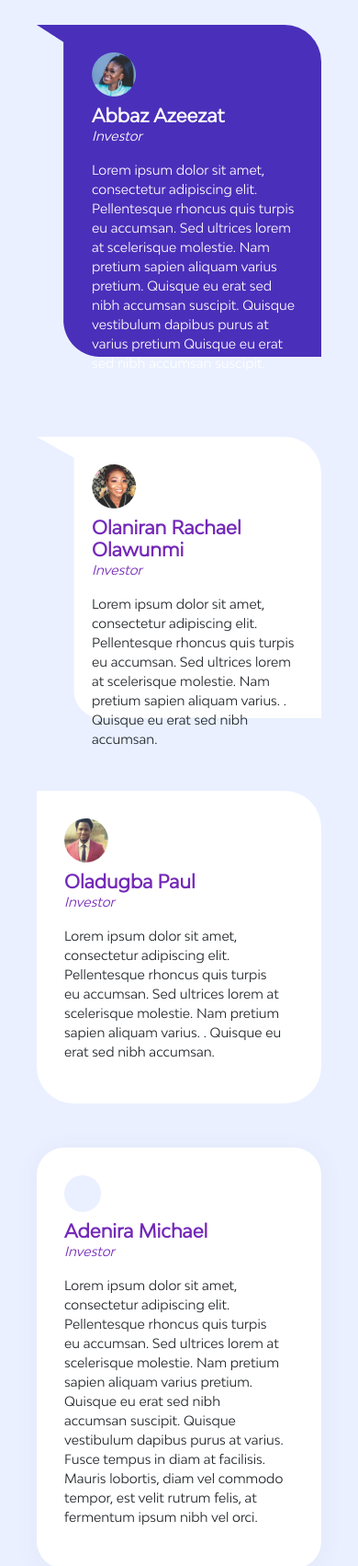
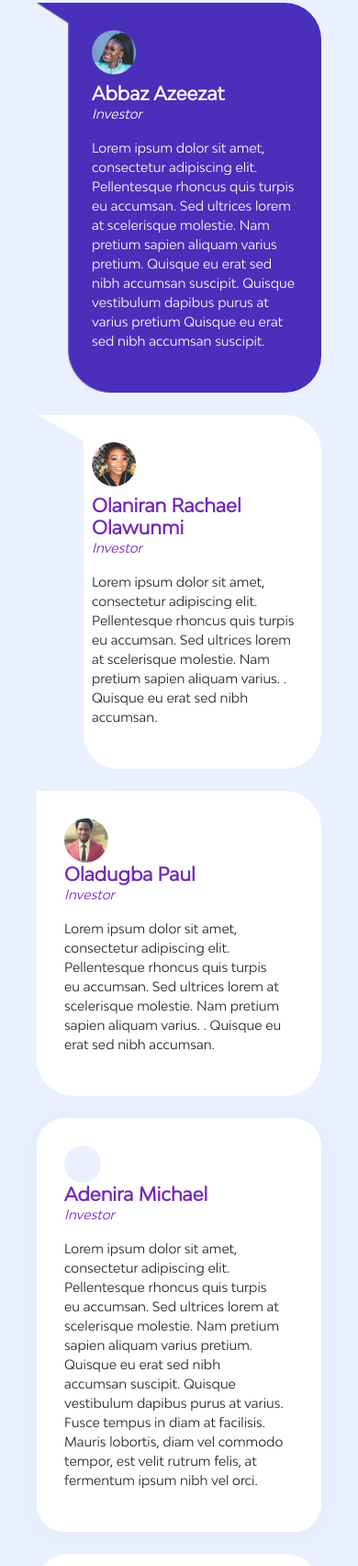
Before and after one commit to Oluwashina/PurpleGold, a plain HTML site: page index.html in a window 390 px wide. Shown: the part 5636-7339 px from the top of the page at 92% size. Drawn offline with nearby package versions, Linux system fonts and the light colour scheme.

Commit message:
mobile page for homepage modified

```diff
--- a/index.html
+++ b/index.html
@@ -318,11 +318,11 @@
                 <h2 class="testimonials-head">Testimonials</h2>
             </div>
             <!-- testimonials design layout -->
-            <div class="row mt-5">
+            <div class="row mt-lg-5 mt-4">
                 <!-- first column -->
                 <div class="col-lg-4">
 
-                    <div class="test-body" style="padding: 30px 20px 30px 60px; border-radius: 0px 40px 40px 40px; background-image: url('images/testimony-body.png'); background-repeat: no-repeat;">
+                    <div class="test-body" style="padding: 30px 20px 30px 60px; border-radius: 0px 40px 40px 40px; background-image: url('images/testimony-body.png'); background-repeat: no-repeat; background-size: cover;">
                         <div>
                             <img src="images/testifier1.png" class="img-fluid">
                         </div>
@@ -336,7 +336,7 @@
                     </div>
 
                     <!-- second layout -->
-                    <div class="mt-4 test-body" style="padding: 30px 20px 30px 60px; border-radius: 0px 40px 40px 40px; background-image: url('images/testimony-white.png'); background-repeat: no-repeat;">
+                    <div class="mt-lg-4 mt-4 test-body" style="padding: 30px 20px 30px 60px; border-radius: 0px 40px 40px 40px; background-image: url('images/testimony-white.png'); background-repeat: no-repeat; background-size: cover;">
                         <div>
                             <img src="images/testifier2.png" class="img-fluid">
                         </div>
@@ -352,12 +352,12 @@
                 </div>
 
                 <!-- second column -->
-                <div class="col-lg-4">
+                <div class="col-lg-4 mt-lg-0 mt-4">
                     <div class="test-body" style="padding: 30px 40px 30px 30px; border-radius: 0px 40px 40px 40px; background: #fff">
                         <div>
                             <img src="images/testifier3.png" class="img-fluid">
                         </div>
-                        <div class="mt-2">
+                        <div class="mt-lg-2">
                             <h5 style="color: #7429B8; font-weight: 600;">Oladugba Paul</h5>
                             <p class="mt-n2" style="font-size: 14px; color: #7429B8; font-style: italic;">Investor</p>
                         </div>
@@ -367,12 +367,12 @@
                     </div>
 
                     <!-- second layout -->
-                    <div class="mt-5 test-body" style="padding: 30px 40px 30px 30px; box-shadow: 0px 4px 20px 8px rgba(103, 103, 103, 0.03);
+                    <div class="mt-lg-5 mt-4 test-body" style="padding: 30px 40px 30px 30px; box-shadow: 0px 4px 20px 8px rgba(103, 103, 103, 0.03);
                     border-radius: 30px; background: #fff;">
                         <div style="border-radius: 50%; background: #EAF0FF; width: 40px; height: 40px;">
 
                         </div>
-                        <div class="mt-2">
+                        <div class="mt-lg-2">
                             <h5 style="color: #7429B8; font-weight: 600;">Adenira Michael</h5>
                             <p class="mt-n2" style="font-size: 14px; color: #7429B8; font-style: italic;">Investor</p>
                         </div>
@@ -386,7 +386,7 @@
                 <!-- third column -->
                 <div class="col-lg-4">
                     <!-- first part -->
-                    <div class="mt-4 test-body" style="padding: 30px 50px 30px 30px; border-radius: 0px 40px 40px 40px; background-image: url('images/testimony-white2.png'); background-repeat: no-repeat;">
+                    <div class="mt-lg-4 mt-4 test-body" style="padding: 30px 50px 30px 30px; border-radius: 0px 40px 40px 40px; background-image: url('images/testimony-white2.png'); background-repeat: no-repeat; background-size: cover;">
                         <div style="border-radius: 50%; background: #EAF0FF; width: 40px; height: 40px;">
 
                         </div>
@@ -399,7 +399,7 @@
                         </div>
                     </div>
                     <!-- second part -->
-                    <div class="mt-5 test-body" style="padding: 30px 50px 30px 50px; border-radius: 0px 40px 40px 40px; background-image: url('images/testimony-yellow.png'); background-repeat: no-repeat;">
+                    <div class="mt-lg-5 mt-4 test-body" style="padding: 30px 50px 30px 50px; border-radius: 0px 40px 40px 40px; background-image: url('images/testimony-yellow.png'); background-repeat: no-repeat; background-size: cover;">
                         <div style="border-radius: 50%; background: #EAF0FF; width: 40px; height: 40px;">
 
                         </div>
```
